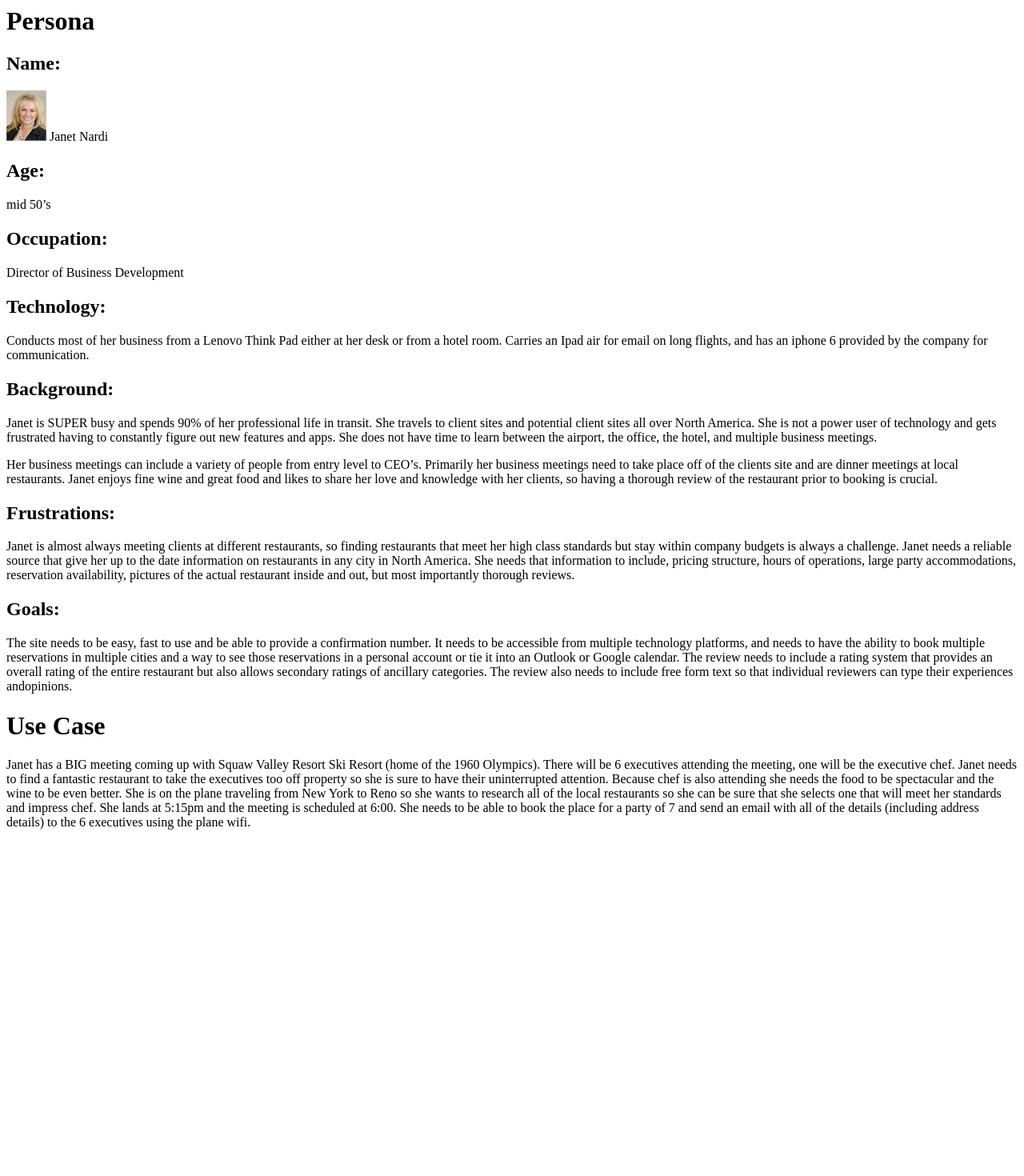
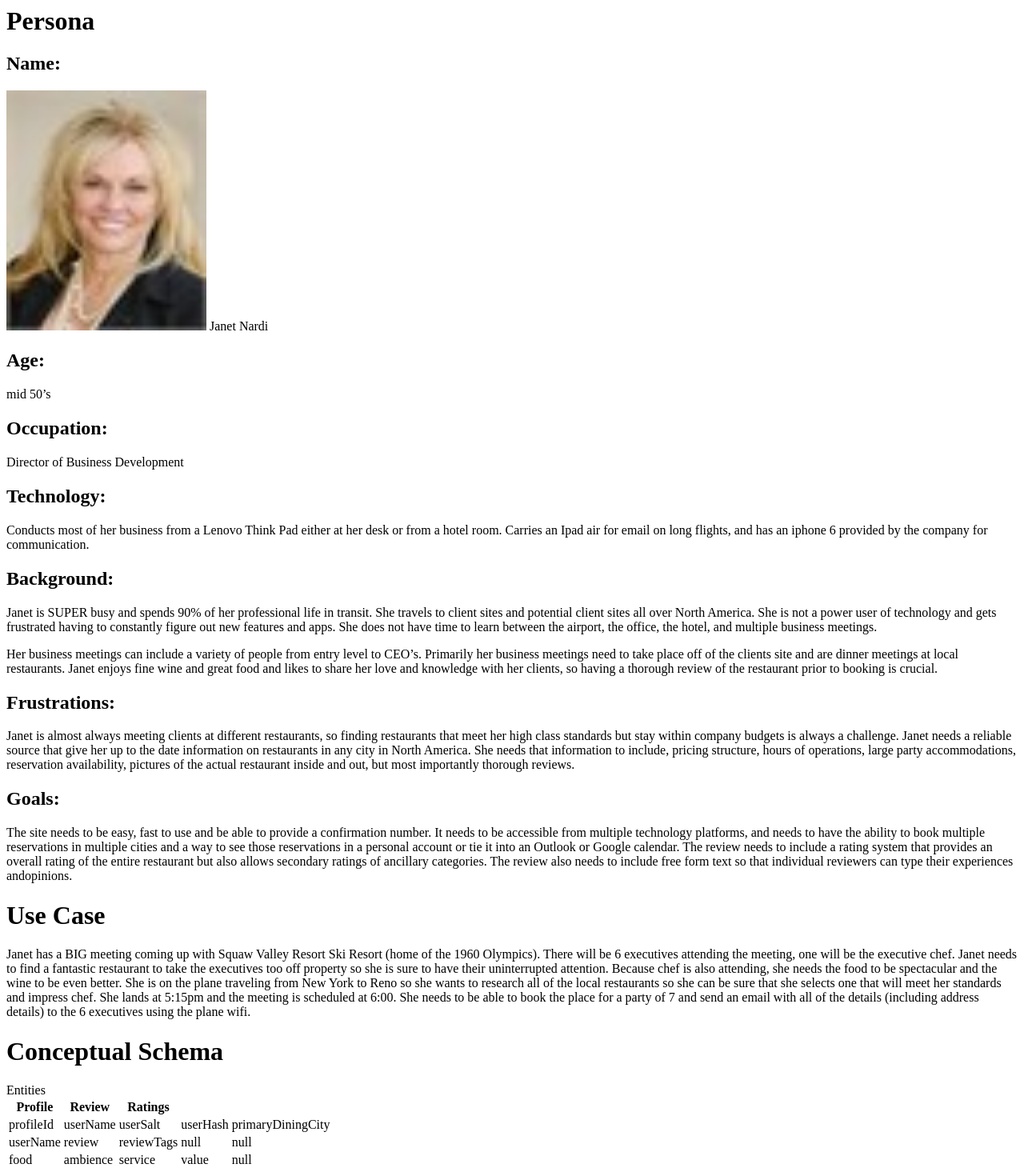
Before and after one commit to mzibert/data-design-project, a PHP site: page / in a window 1280 px wide. Shown: the whole page at 80% size. Before the commit the page ends 1037 px from the top, so only its background shows below. Run offline with PHP 8.4, Linux system fonts and the light colour scheme.

Commit message:
created a table

```diff
--- a/index.php
+++ b/index.php
@@ -7,7 +7,7 @@
 	<body>
 		<h1> Persona</h1>
 		<h2> Name:</h2>
-		<img src="images/profilepic.jpg" alt="profilepic"/>
+		<img src="images/profilepic.jpg" alt="profilepic" height="300" width="250"/>
 		Janet Nardi
 		<h2>Age:</h2>
 		mid 50’s
@@ -48,12 +48,41 @@
 		<p>Janet has a BIG meeting coming up with Squaw Valley Resort Ski Resort (home of the 1960
 			Olympics).  There will be 6 executives attending the meeting, one will be the executive
 			chef.  Janet needs to find a fantastic restaurant to take the executives too off property
-			so she is sure to have their uninterrupted attention.  Because chef is also attending she
+			so she is sure to have their uninterrupted attention.  Because chef is also attending, she
 			needs the food to be spectacular and the wine to be even better.  She is on the plane
 			traveling from New York to Reno so she wants to research all of the local restaurants so
 			she can be sure that she selects one that will meet her standards and impress chef.
 			She lands at 5:15pm and the meeting is scheduled at 6:00.  She needs to be able to book
 			the place for a party of 7 and send an email with all of the details (including address
 			details) to the 6 executives using the plane wifi.</p>
+		<h1>Conceptual Schema</h1>
+		<table>Entities
+			<tr>
+				<th>Profile</th>
+				<th>Review</th>
+				<th>Ratings</th>
+			</tr>
+			<tr>
+				<td>profileId</td>
+				<td>userName</td>
+				<td>userSalt</td>
+				<td>userHash</td>
+				<td>primaryDiningCity</td>
+			</tr>
+			<tr>
+				<td>userName</td>
+				<td>review</td>
+				<td>reviewTags</td>
+				<td>null</td>
+				<td>null</td>
+			</tr>
+			<tr>
+				<td>food</td>
+				<td>ambience</td>
+				<td>service</td>
+				<td>value</td>
+				<td>null</td>
+			</tr>
+		</table>
 	</body>
 </html>
```
